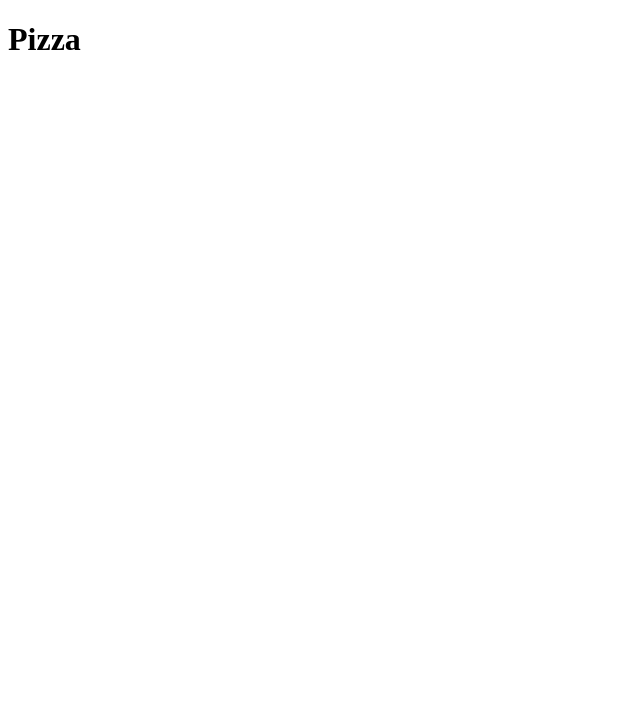
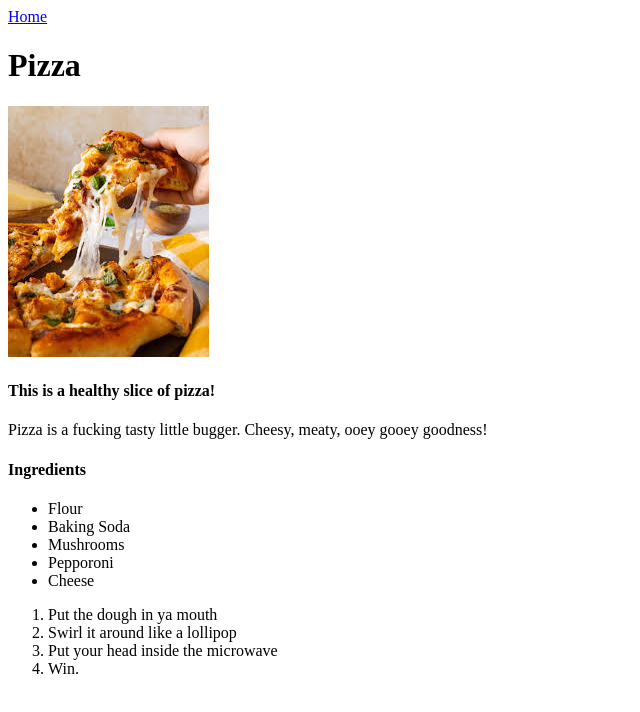
Before and after one commit to SalimTufts26/Project-Recipes, a plain HTML site: page recipes/pizza.html in a window 1280 px wide. Shown: the whole page, without its empty margins (0-640 px from the left). Drawn offline with Linux system fonts and the light colour scheme.

Commit message:
Added description for pizza page'

```diff
--- a/recipes/pizza.html
+++ b/recipes/pizza.html
@@ -6,7 +6,29 @@
   <title>Document</title>
 </head>
 <body>
+  <a href="../index.html">Home</a>
   <h1>Pizza</h1>
+  <img src="../images/pizza.jpeg" alt="Mmm dewicious">
+  <h4>This is a healthy slice of pizza!</h4>
+  <p>Pizza is a fucking tasty little bugger. Cheesy, meaty,
+    ooey gooey goodness!</p>
+
+  <h4>Ingredients</h4>
+  <ul>
+    <li>Flour</li>
+    <li>Baking Soda</li>
+    <li>Mushrooms</li>
+    <li>Pepporoni</li>
+    <li>Cheese</li>
+  </ul>
+
+  <ol>
+    <li>Put the dough in ya mouth</li>
+    <li>Swirl it around like a lollipop</li>
+    <li>Put your head inside the microwave</li>
+    <li>Win.</li>
+  </ol>
+
 
 </body>
 </html>
```
Also changed, not shown: recipes/pasta.html (added, +11 -0 lines), recipes/salad.html (added).
